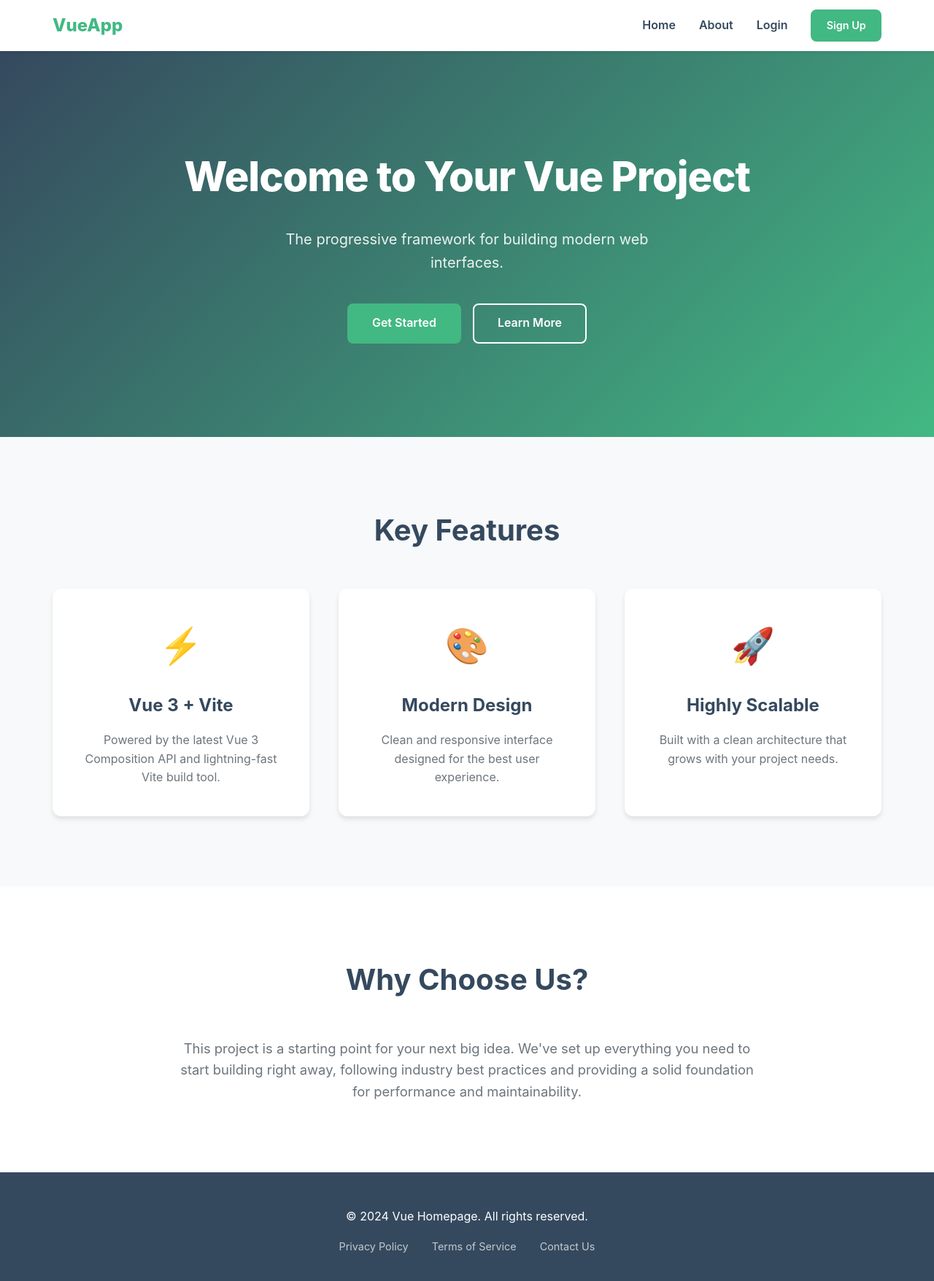
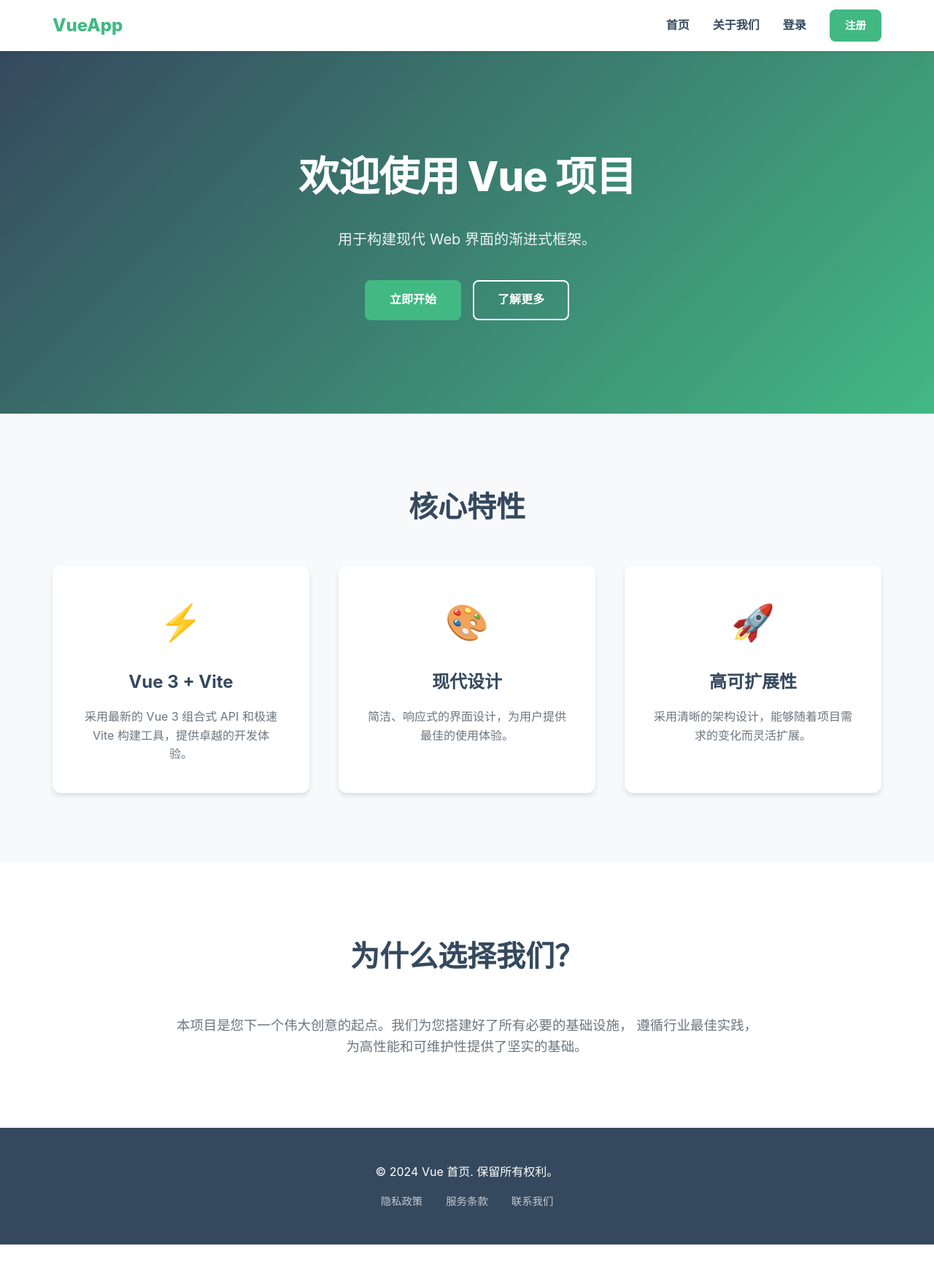
Before and after one commit to 328015946/spec-demo, a Vue app: page / in a window 1280 px wide. Shown: the top 1756 px of the page at 73% size. After the commit the page ends 1706 px from the top, so only its background shows below. Built offline with nearby package versions, Linux system fonts and the light colour scheme.

Commit message:
i18n: 全站中文化

```diff
--- a/index.html
+++ b/index.html
@@ -1,10 +1,18 @@
-<!DOCTYPE html>
-<html lang="en">
+<!--
+ * @Author: xiao
+ * @Date: 2026-05-07 17:26:08
+ * @LastEditors: xiaobin
+ * @LastEditTime: 2026-05-07 18:51:31
+ * @FilePath: \tes\index.html
+ * @Description: 注释
+-->
+<!doctype html>
+<html lang="zh-CN">
   <head>
     <meta charset="UTF-8" />
     <link rel="icon" type="image/svg+xml" href="/vite.svg" />
     <meta name="viewport" content="width=device-width, initial-scale=1.0" />
-    <title>Vue Homepage</title>
+    <title>我的 Vue 应用</title>
   </head>
   <body>
     <div id="app"></div>
--- a/src/App.vue
+++ b/src/App.vue
@@ -1,3 +1,11 @@
+<!--
+ * @Author: xiao
+ * @Date: 2026-05-07 17:26:32
+ * @LastEditors: xiaobin
+ * @LastEditTime: 2026-05-07 18:51:35
+ * @FilePath: \tes\src\App.vue
+ * @Description: 注释
+-->
 <script setup>
   import { RouterLink, RouterView } from 'vue-router'
 </script>
@@ -7,10 +15,10 @@ import { RouterLink, RouterView } from 'vue-router'
     <div class="container header-content">
       <router-link to="/" class="logo">VueApp</router-link>
       <nav class="nav-links">
-        <router-link to="/" class="nav-item">Home</router-link>
-        <router-link to="/about" class="nav-item">About</router-link>
-        <router-link to="/login" class="nav-item">Login</router-link>
-        <router-link to="/register" class="btn btn-primary btn-sm">Sign Up</router-link>
+        <router-link to="/" class="nav-item">首页</router-link>
+        <router-link to="/about" class="nav-item">关于我们</router-link>
+        <router-link to="/login" class="nav-item">登录</router-link>
+        <router-link to="/register" class="btn btn-primary btn-sm">注册</router-link>
       </nav>
     </div>
   </header>
--- a/src/components/HomePage.vue
+++ b/src/components/HomePage.vue
@@ -2,17 +2,17 @@
   const features = [
     {
       title: 'Vue 3 + Vite',
-    description: 'Powered by the latest Vue 3 Composition API and lightning-fast Vite build tool.',
+      description: '采用最新的 Vue 3 组合式 API 和极速 Vite 构建工具，提供卓越的开发体验。',
       icon: '⚡'
     },
     {
-    title: 'Modern Design',
-    description: 'Clean and responsive interface designed for the best user experience.',
+      title: '现代设计',
+      description: '简洁、响应式的界面设计，为用户提供最佳的使用体验。',
       icon: '🎨'
     },
     {
-    title: 'Highly Scalable',
-    description: 'Built with a clean architecture that grows with your project needs.',
+      title: '高可扩展性',
+      description: '采用清晰的架构设计，能够随着项目需求的变化而灵活扩展。',
       icon: '🚀'
     }
   ]
@@ -20,22 +20,22 @@ const features = [
 
 <template>
   <div class="homepage">
-    <!-- Hero Section -->
+    <!-- Hero 区域 -->
     <section class="hero">
       <div class="container">
-        <h1 class="hero-title">Welcome to Your Vue Project</h1>
-        <p class="hero-subtitle">The progressive framework for building modern web interfaces.</p>
+        <h1 class="hero-title">欢迎使用 Vue 项目</h1>
+        <p class="hero-subtitle">用于构建现代 Web 界面的渐进式框架。</p>
         <div class="cta-buttons">
-          <router-link to="/register" class="btn btn-primary">Get Started</router-link>
-          <router-link to="/login" class="btn btn-secondary">Learn More</router-link>
+          <router-link to="/register" class="btn btn-primary">立即开始</router-link>
+          <router-link to="/login" class="btn btn-secondary">了解更多</router-link>
         </div>
       </div>
     </section>
 
-    <!-- Features Section -->
+    <!-- 功能特性 -->
     <section class="features">
       <div class="container">
-        <h2 class="section-title">Key Features</h2>
+        <h2 class="section-title">核心特性</h2>
         <div class="features-grid">
           <div v-for="feature in features" :key="feature.title" class="feature-card">
             <div class="feature-icon">{{ feature.icon }}</div>
@@ -46,28 +46,27 @@ const features = [
       </div>
     </section>
 
-    <!-- About Section -->
+    <!-- 关于我们 -->
     <section class="about">
       <div class="container">
         <div class="about-content">
-          <h2 class="section-title">Why Choose Us?</h2>
+          <h2 class="section-title">为什么选择我们？</h2>
           <p>
-            This project is a starting point for your next big idea. We've set up everything you need
-            to start building right away, following industry best practices and providing a solid
-            foundation for performance and maintainability.
+            本项目是您下一个伟大创意的起点。我们为您搭建好了所有必要的基础设施，
+            遵循行业最佳实践，为高性能和可维护性提供了坚实的基础。
           </p>
         </div>
       </div>
     </section>
 
-    <!-- Footer -->
+    <!-- 页脚 -->
     <footer class="footer">
       <div class="container">
-        <p>&copy; 2024 Vue Homepage. All rights reserved.</p>
+        <p>&copy; 2024 Vue 首页. 保留所有权利。</p>
         <div class="footer-links">
-          <a href="#">Privacy Policy</a>
-          <a href="#">Terms of Service</a>
-          <a href="#">Contact Us</a>
+          <a href="#">隐私政策</a>
+          <a href="#">服务条款</a>
+          <a href="#">联系我们</a>
         </div>
       </div>
     </footer>
@@ -75,7 +74,7 @@ const features = [
 </template>
 
 <style scoped>
-/* Hero Section */
+  /* Hero 区域 */
   .hero {
     padding: 8rem 0;
     background: linear-gradient(135deg, var(--secondary-color), var(--primary-color));
@@ -105,7 +104,7 @@ const features = [
     justify-content: center;
   }
 
-/* Features Section */
+  /* 功能特性区域 */
   .features {
     padding: 6rem 0;
     background-color: var(--gray-light);
@@ -146,7 +145,7 @@ const features = [
     color: var(--gray-dark);
   }
 
-/* About Section */
+  /* 关于我们区域 */
   .about {
     padding: 6rem 0;
     text-align: center;
@@ -162,7 +161,7 @@ const features = [
     color: var(--gray-dark);
   }
 
-/* Footer */
+  /* 页脚 */
   .footer {
     padding: 3rem 0;
     background-color: var(--secondary-color);
@@ -187,7 +186,7 @@ const features = [
     opacity: 1;
   }
 
-/* Responsive */
+  /* 响应式 */
   @media (max-width: 768px) {
     .hero-title {
       font-size: 2.5rem;
@@ -197,9 +196,5 @@ const features = [
       flex-direction: column;
       padding: 0 2rem;
     }
-
-  .features-grid {
-    grid-template-columns: 1fr;
-  }
   }
 </style>
--- a/src/views/AboutView.vue
+++ b/src/views/AboutView.vue
@@ -2,20 +2,20 @@
   const teamMembers = [
     {
       id: 1,
-    name: 'Jane Doe',
-    role: 'CEO & Founder',
+      name: '张明',
+      role: '首席执行官 & 创始人',
       image: 'https://via.placeholder.com/150'
     },
     {
       id: 2,
-    name: 'John Smith',
-    role: 'Lead Developer',
+      name: '李华',
+      role: '技术负责人',
       image: 'https://via.placeholder.com/150'
     },
     {
       id: 3,
-    name: 'Emily Brown',
-    role: 'Product Designer',
+      name: '王芳',
+      role: '产品设计师',
       image: 'https://via.placeholder.com/150'
     }
   ]
@@ -25,8 +25,8 @@ const teamMembers = [
   <div class="about-page">
     <section class="hero-section">
       <div class="container">
-        <h1>About Us</h1>
-        <p class="subtitle">Building the future of modern web applications.</p>
+        <h1>关于我们</h1>
+        <p class="subtitle">构建现代 Web 应用的未来。</p>
       </div>
     </section>
 
@@ -34,12 +34,12 @@ const teamMembers = [
       <div class="container">
         <div class="grid">
           <div class="card">
-            <h2>Our Vision</h2>
-            <p>To empower every developer and organization with the tools they need to build exceptional digital experiences that push the boundaries of innovation.</p>
+            <h2>我们的愿景</h2>
+            <p>为每一位开发者和组织提供所需的工具，帮助他们打造突破性的数字体验，推动创新的边界。</p>
           </div>
           <div class="card">
-            <h2>Our Mission</h2>
-            <p>We are dedicated to creating high-performance, accessible, and intuitive software solutions that simplify complex workflows and drive business growth.</p>
+            <h2>我们的使命</h2>
+            <p>致力于创建高性能、易访问、直观的软件解决方案，简化复杂的工作流程，驱动业务增长。</p>
           </div>
         </div>
       </div>
@@ -47,11 +47,11 @@ const teamMembers = [
 
     <section class="team-section section bg-light">
       <div class="container">
-        <h2 class="section-title">Our Team</h2>
+        <h2 class="section-title">我们的团队</h2>
         <div class="team-grid">
           <div v-for="member in teamMembers" :key="member.id" class="team-card">
             <div class="member-image">
-              <img :src="member.image" :alt="member.name">
+              <img :src="member.image" :alt="member.name" />
             </div>
             <h3>{{ member.name }}</h3>
             <p class="role">{{ member.role }}</p>
@@ -62,21 +62,21 @@ const teamMembers = [
 
     <section class="contact-section section">
       <div class="container">
-        <h2 class="section-title">Contact Us</h2>
+        <h2 class="section-title">联系我们</h2>
         <div class="contact-grid">
           <div class="contact-info">
             <div class="info-item">
-              <strong>Email</strong>
+              <strong>邮箱</strong>
               <p>hello@vueapp.example.com</p>
             </div>
             <div class="info-item">
-              <strong>Address</strong>
-              <p>123 Tech Avenue, Suite 456<br>Innovation District<br>Palo Alto, CA 94301</p>
+              <strong>地址</strong>
+              <p>北京市朝阳区科技大道 123 号<br />创新产业园<br />邮编：100000</p>
             </div>
           </div>
           <div class="map-placeholder">
             <div class="map-box">
-              <span>Interactive Map Placeholder</span>
+              <span>地图占位区域</span>
             </div>
           </div>
         </div>
@@ -145,7 +145,7 @@ const teamMembers = [
     padding: 2rem;
     border-radius: 8px;
     transition: var(--transition);
-  box-shadow: 0 2px 4px rgba(0,0,0,0.05);
+    box-shadow: 0 2px 4px rgba(0, 0, 0, 0.05);
   }
 
   .team-card:hover {
--- a/src/views/AuthView.vue
+++ b/src/views/AuthView.vue
@@ -12,10 +12,13 @@ const props = defineProps({
   const route = useRoute()
   const currentMode = ref(props.mode)
 
-// Update mode if navigation happens between login/register
-watch(() => route.path, () => {
+  // 在登录/注册之间切换时更新模式
+  watch(
+    () => route.path,
+    () => {
       currentMode.value = route.path.includes('register') ? 'register' : 'login'
-})
+    }
+  )
 
   const isLogin = computed(() => currentMode.value === 'login')
 
@@ -27,8 +30,8 @@ const formData = ref({
   })
 
   const handleSubmit = () => {
-  console.log('Form submitted:', formData.value)
-  alert(`${isLogin.value ? 'Login' : 'Registration'} successful! (Demo only)`)
+    console.log('表单提交:', formData.value)
+    alert(`${isLogin.value ? '登录' : '注册'}成功！（演示模式）`)
   }
 </script>
 
@@ -36,44 +39,44 @@ const handleSubmit = () => {
   <div class="auth-page">
     <div class="auth-card">
       <div class="auth-header">
-        <h2>{{ isLogin ? 'Welcome Back' : 'Create Account' }}</h2>
-        <p>{{ isLogin ? 'Enter your credentials to access your account' : 'Fill in the details to get started' }}</p>
+        <h2>{{ isLogin ? '欢迎回来' : '创建账号' }}</h2>
+        <p>{{ isLogin ? '输入您的凭据以访问您的账号' : '填写以下信息开始使用' }}</p>
       </div>
 
       <form @submit.prevent="handleSubmit" class="auth-form">
         <div v-if="!isLogin" class="form-group">
-          <label>Full Name</label>
-          <input v-model="formData.name" type="text" placeholder="John Doe" required />
+          <label>姓名</label>
+          <input v-model="formData.name" type="text" placeholder="请输入姓名" required />
         </div>
 
         <div class="form-group">
-          <label>Email Address</label>
+          <label>邮箱地址</label>
           <input v-model="formData.email" type="email" placeholder="name@example.com" required />
         </div>
 
         <div class="form-group">
-          <label>Password</label>
+          <label>密码</label>
           <input v-model="formData.password" type="password" placeholder="••••••••" required />
         </div>
 
         <div v-if="!isLogin" class="form-group">
-          <label>Confirm Password</label>
+          <label>确认密码</label>
           <input v-model="formData.confirmPassword" type="password" placeholder="••••••••" required />
         </div>
 
         <button type="submit" class="btn btn-primary btn-block">
-          {{ isLogin ? 'Sign In' : 'Sign Up' }}
+          {{ isLogin ? '登录' : '注册' }}
         </button>
       </form>
 
       <div class="auth-footer">
         <p v-if="isLogin">
-          Don't have an account?
-          <router-link to="/register" class="link">Register here</router-link>
+          还没有账号？
+          <router-link to="/register" class="link">立即注册</router-link>
         </p>
         <p v-else>
-          Already have an account?
-          <router-link to="/login" class="link">Login here</router-link>
+          已有账号？
+          <router-link to="/login" class="link">立即登录</router-link>
         </p>
       </div>
     </div>
@@ -88,7 +91,7 @@ const handleSubmit = () => {
     justify-content: center;
     padding: 2rem;
     background-color: var(--gray-light);
-  min-height: calc(100vh - 70px); /* Adjust for header if needed */
+    min-height: calc(100vh - 70px);
   }
 
   .auth-card {
```
Lines whose indentation alone changed are shown as unchanged.
